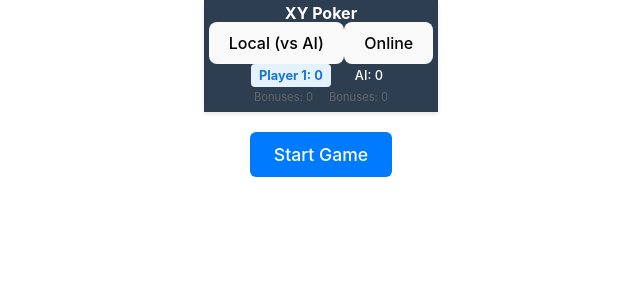
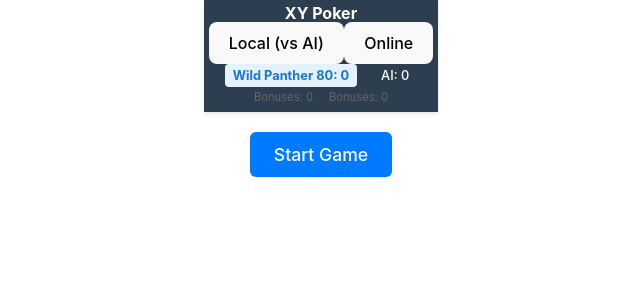
Before and after one commit to sotwat/xy-poker, a React (Vite) app: page / in a window 1280 px wide. Shown: the top 300 px of the page, without its empty margins (319-959 px from the left). Built offline with nearby package versions, Linux system fonts and the light colour scheme; no server answers.

Commit message:
feat: ランダムプレイヤー名生成機能を追加
- 形容詞 + 名詞 + 番号のパターンで自動生成
- 例: 'Brave Tiger 42', 'Swift Eagle 7'
- オンラインモードで固有の名前を確保
- ユーザーは自由に変更可能

```diff
--- a/src/App.tsx
+++ b/src/App.tsx
@@ -13,6 +13,7 @@ import { socket, connectSocket } from './logic/online';
 import './App.css';
 
 import { getBestMove } from './logic/ai';
+import { generateRandomPlayerName } from './logic/nameGenerator';
 
 function App() {
   const [gameState, dispatch] = useReducer(gameReducer, INITIAL_GAME_STATE);
@@ -28,9 +29,10 @@ function App() {
   const [showResultsModal, setShowResultsModal] = useState(false);
   const [isQuickMatch, setIsQuickMatch] = useState(false);
 
-  // Player Names
+  // Player Names - Generate random name for uniqueness
   const [playerName, setPlayerName] = useState(() => {
-    return localStorage.getItem('xypoker_playerName') || 'Player 1';
+    const saved = localStorage.getItem('xypoker_playerName');
+    return saved || generateRandomPlayerName();
   });
   const [opponentName, setOpponentName] = useState('Player 2');
 
--- /dev/null
+++ b/src/logic/nameGenerator.ts
@@ -0,0 +1,23 @@
+// Generate random player names for online multiplayer
+
+const adjectives = [
+    'Brave', 'Swift', 'Clever', 'Mighty', 'Silent',
+    'Noble', 'Fierce', 'Bold', 'Wise', 'Lucky',
+    'Wild', 'Sharp', 'Quick', 'Steady', 'Bright',
+    'Cool', 'Epic', 'Grand', 'Strong', 'Sleek'
+];
+
+const nouns = [
+    'Tiger', 'Eagle', 'Dragon', 'Wolf', 'Phoenix',
+    'Falcon', 'Panther', 'Lion', 'Hawk', 'Bear',
+    'Fox', 'Shark', 'Viper', 'Raven', 'Cobra',
+    'Lynx', 'Puma', 'Cheetah', 'Jaguar', 'Orca'
+];
+
+export function generateRandomPlayerName(): string {
+    const adjective = adjectives[Math.floor(Math.random() * adjectives.length)];
+    const noun = nouns[Math.floor(Math.random() * nouns.length)];
+    const number = Math.floor(Math.random() * 100);
+
+    return `${adjective} ${noun} ${number}`;
+}
```
